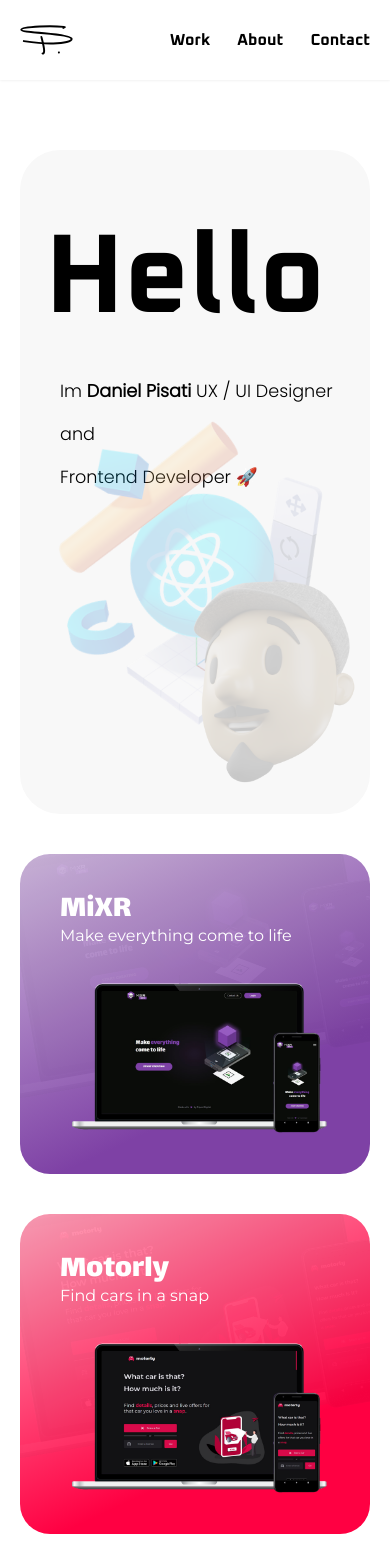
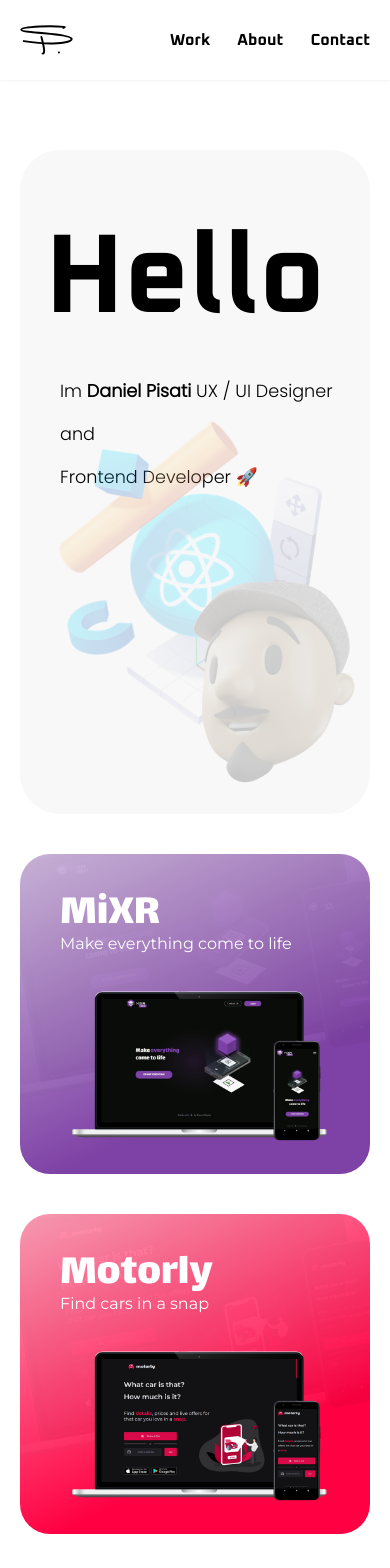
Before and after one commit to dpisati/portfolio, a Next.js app: page / in a window 390 px wide. Shown: the top 1568 px of the page. Built offline with nearby package versions, Linux system fonts and the light colour scheme.

Commit message:
h1 from product card bigger

```diff
--- a/src/components/ProjectCard/styles.module.css
+++ b/src/components/ProjectCard/styles.module.css
@@ -67,8 +67,8 @@
         padding: 40px;
     }
     .projectCardContainer > h1 {
-        font-size: 2rem;
-        line-height: 2rem;
+        font-size: 2.8rem;
+        line-height: 2.5rem;
     }
 
     .projectCardContainer > p {
```
